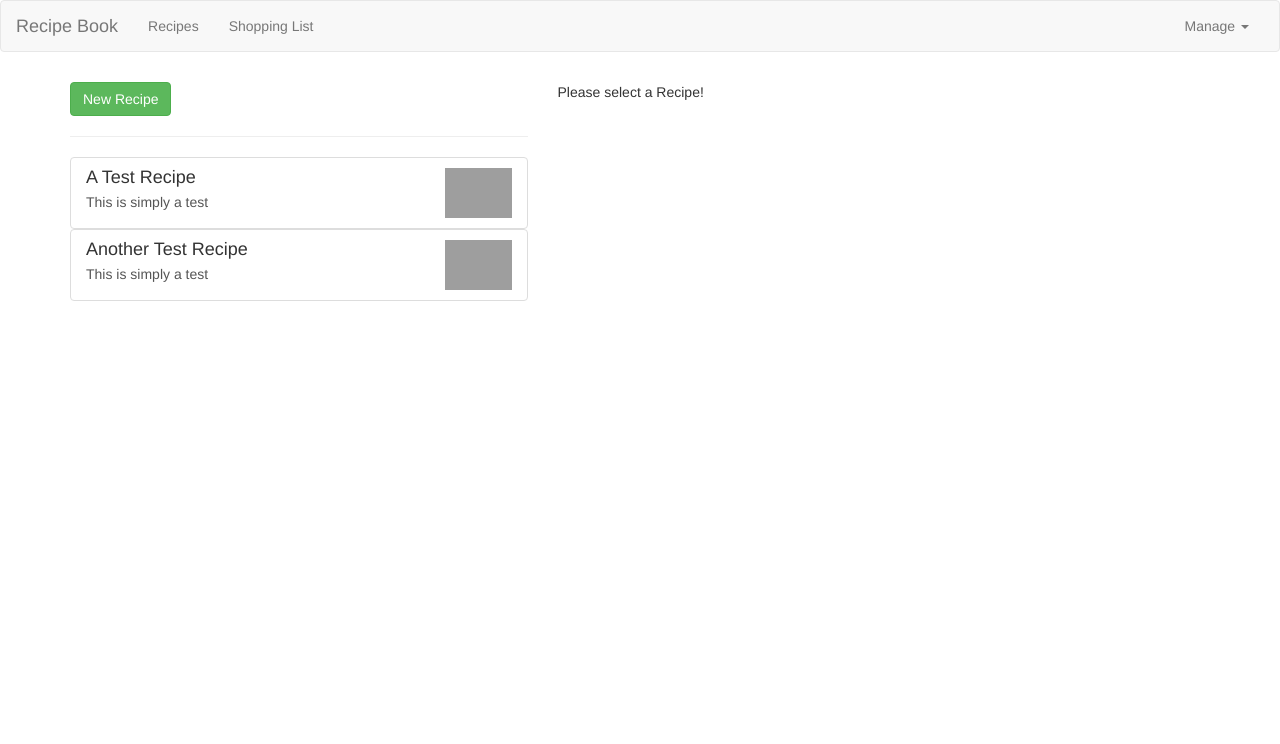
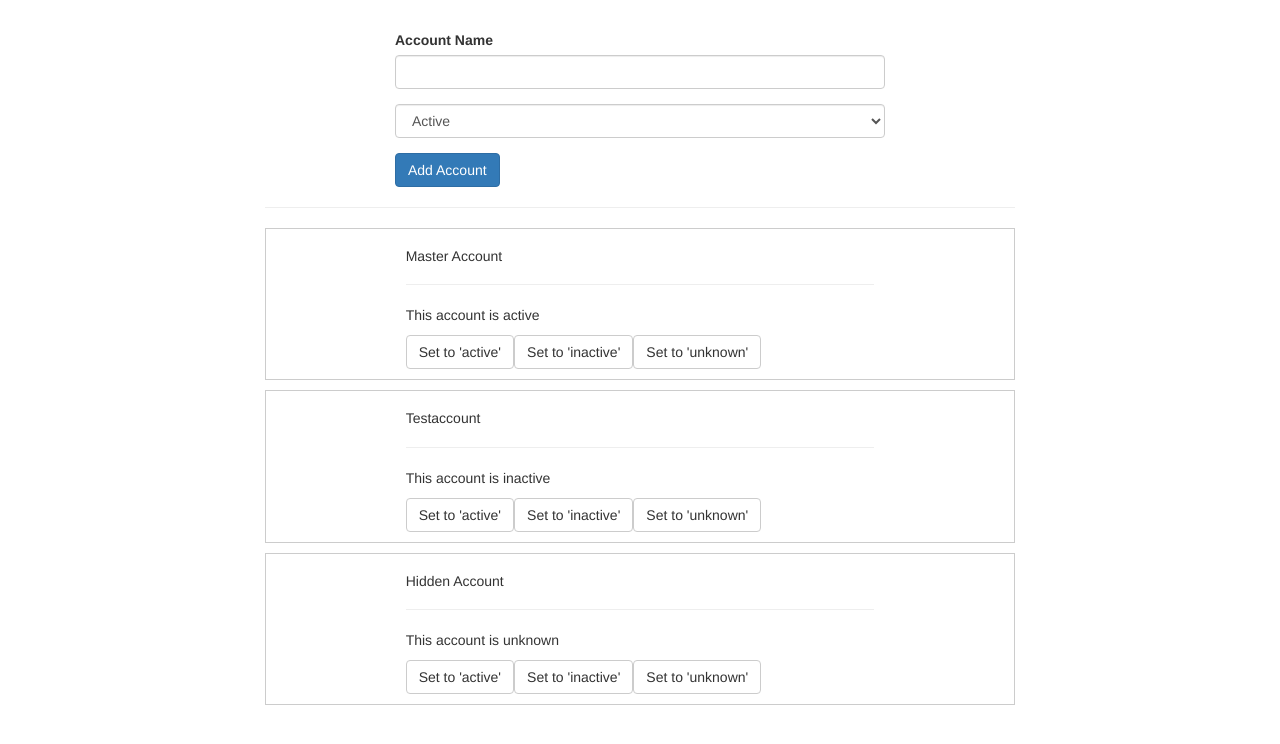
Before and after one commit to AliHammadd/angualrStarting, an Angular app: page / in a window 1280 px wide. Shown: the top 744 px of the page. Built offline with nearby package versions, Linux system fonts and the light colour scheme; grey boxes are pictures that could not be loaded.

Commit message:
Creating a logging Service

```diff
--- /dev/null
+++ b/src/app/account/account.component.css
@@ -0,0 +1,5 @@
+.row {
+  border: 1px solid #ccc;
+  margin: 10px 0;
+  padding: 10px 0;
+}
--- /dev/null
+++ b/src/app/account/account.component.html
@@ -0,0 +1,10 @@
+<div class="row">
+  <div class="col-xs-12 col-md-8 col-md-offset-2">
+    <h5>{{ account.name }}</h5>
+    <hr>
+    <p>This account is {{ account.status }}</p>
+    <button class="btn btn-default" (click)="onSetTo('active')">Set to 'active'</button>
+    <button class="btn btn-default" (click)="onSetTo('inactive')">Set to 'inactive'</button>
+    <button class="btn btn-default" (click)="onSetTo('unknown')">Set to 'unknown'</button>
+  </div>
+</div>
--- /dev/null
+++ b/src/app/account/account.component.ts
@@ -0,0 +1,18 @@
+import { Component, EventEmitter, Input, Output } from '@angular/core';
+
+@Component({
+  selector: 'app-account',
+  templateUrl: './account.component.html',
+  styleUrls: ['./account.component.css']
+})
+export class AccountComponent {
+  @Input() account: {name: string, status: string};
+  @Input() id: number;
+  @Output() statusChanged = new EventEmitter<{id: number, newStatus: string}>();
+
+
+  onSetTo(status: string) {
+    this.statusChanged.emit({id: this.id, newStatus: status});
+    console.log('A server status changed, new status: ' + status);
+  }
+}
--- a/src/app/app.component.html
+++ b/src/app/app.component.html
@@ -1,9 +1,22 @@
-<app-header (featureSelected)="onNavigate($event)"></app-header>
+<!-- <app-header (featureSelected)="onNavigate($event)"></app-header>
 <div class="container">
   <div class="row">
     <div class="col-md-12">
       <app-recipes *ngIf ="loadedFeature == 'recipe'"></app-recipes>
       <app-shopping-list *ngIf="loadedFeature !== 'recipe'"></app-shopping-list>
+    </div>
+  </div>
+</div> -->
+<div class="container">
+  <div class="row">
+    <div class="col-xs-12 col-md-8 col-md-offset-2">
+      <app-new-account (accountAdded)="onAccountAdded($event)"></app-new-account>
+      <hr>
+      <app-account
+        *ngFor="let acc of accounts; let i = index"
+        [account]="acc"
+        [id]="i"
+        (statusChanged)="onStatusChanged($event)"></app-account>
     </div>
   </div>
 </div>
--- a/src/app/app.component.ts
+++ b/src/app/app.component.ts
@@ -14,4 +14,27 @@
     onNavigate(feature: string){
       this.loadedFeature = feature;
     }
+
+    accounts = [
+      {
+        name: 'Master Account',
+        status: 'active'
+      },
+      {
+        name: 'Testaccount',
+        status: 'inactive'
+      },
+      {
+        name: 'Hidden Account',
+        status: 'unknown'
+      }
+    ];
+
+    onAccountAdded(newAccount: {name: string, status: string}) {
+      this.accounts.push(newAccount);
+    }
+
+    onStatusChanged(updateInfo: {id: number, newStatus: string}) {
+      this.accounts[updateInfo.id].status = updateInfo.newStatus;
+    }
 }
--- /dev/null
+++ b/src/app/logging.service.ts
@@ -0,0 +1,5 @@
+export class LoggingService {
+    logStatusChange(status : string){
+        console.log('A server has been changed, new status :'+status);
+    }
+}
--- /dev/null
+++ b/src/app/new-account/new-account.component.html
@@ -0,0 +1,23 @@
+<div class="row">
+  <div class="col-xs-12 col-md-8 col-md-offset-2">
+    <div class="form-group">
+      <label>Account Name</label>
+      <input
+        type="text"
+        class="form-control"
+        #accountName>
+    </div>
+    <div class="form-group">
+      <select class="form-control" #status>
+        <option value="active">Active</option>
+        <option value="inactive">Inactive</option>
+        <option value="hidden">Hidden</option>
+      </select>
+    </div>
+    <button
+      class="btn btn-primary"
+      (click)="onCreateAccount(accountName.value, status.value)">
+      Add Account
+    </button>
+  </div>
+</div>
--- /dev/null
+++ b/src/app/new-account/new-account.component.ts
@@ -0,0 +1,21 @@
+import { Component, EventEmitter, Output } from '@angular/core';
+import { LoggingService } from '../logging.service';
+
+@Component({
+  selector: 'app-new-account',
+  templateUrl: './new-account.component.html',
+  styleUrls: ['./new-account.component.css'],
+  //providers: [LoggingService]
+})
+export class NewAccountComponent {
+  @Output() accountAdded = new EventEmitter<{name: string, status: string}>();
+
+  onCreateAccount(accountName: string, accountStatus: string) {
+    this.accountAdded.emit({
+      name: accountName,
+      status: accountStatus
+    });
+    const service = new LoggingService();
+    service.logStatusChange(accountStatus);
+  }
+}
```
Also changed, not shown: src/app/app.module.ts (+6 -1 lines), src/app/new-account/new-account.component.css (added).
